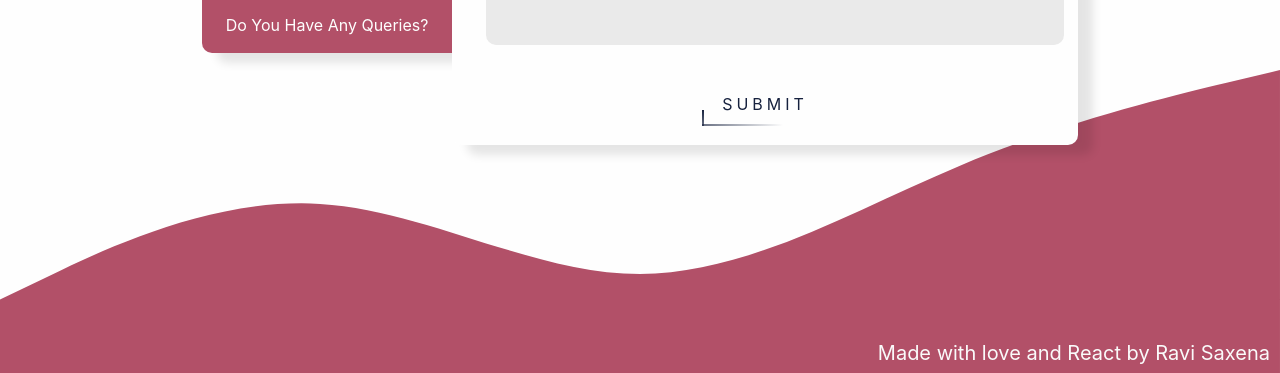
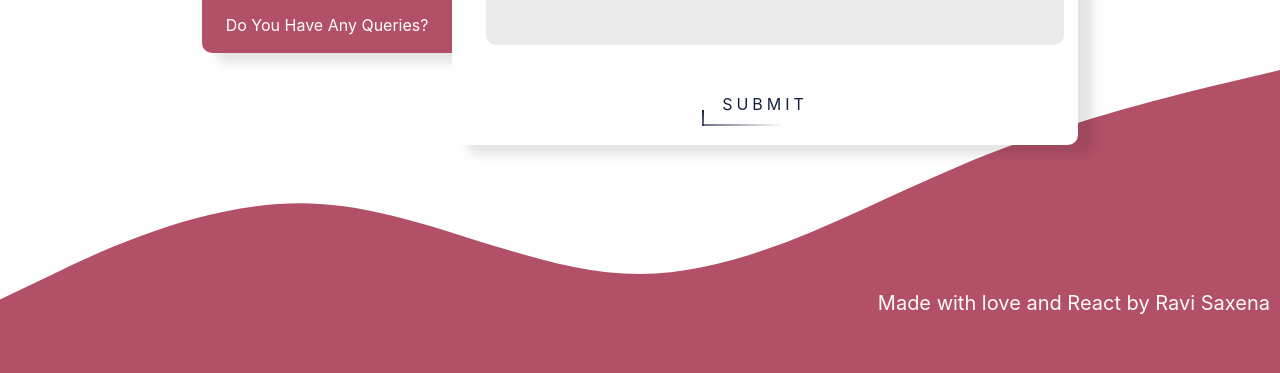
Before and after one commit to ravisaxena23/portfolio-frontend, a React (Create React App) app: page / in a window 1280 px wide. Shown: the part 1613-1986 px from the top of the page. Built offline with nearby package versions, Linux system fonts and the light colour scheme; no server answers; the database is empty.

Commit message:
adding meta for seo

```diff
--- a/public/index.html
+++ b/public/index.html
@@ -9,6 +9,8 @@
   <meta name="description" content="Web site created using create-react-app" />
   <!-- <link rel="apple-touch-icon" href="%PUBLIC_URL%/logo192.png" /> -->
   <link rel="icon" href="%PUBLIC_URL%/favicon.ico" />
+  <meta name="description"
+    content="I am ravi saxena, web developer. I am comfortable working with react, angular, php, node. this portfolio is designed and developed by me. I am having 2 year of experience in web development." />
   <!--
       manifest.json provides metadata used when your web app is installed on a
       user's mobile device or desktop. See https://developers.google.com/web/fundamentals/web-app-manifest/
--- a/src/components/footer/_footer.scss
+++ b/src/components/footer/_footer.scss
@@ -1,7 +1,7 @@
 .footer-img {
     width: 100%;
     height: auto;
-    margin-bottom: -40px;
+    margin-bottom: -90px;
 }
 
 .footer{
```
